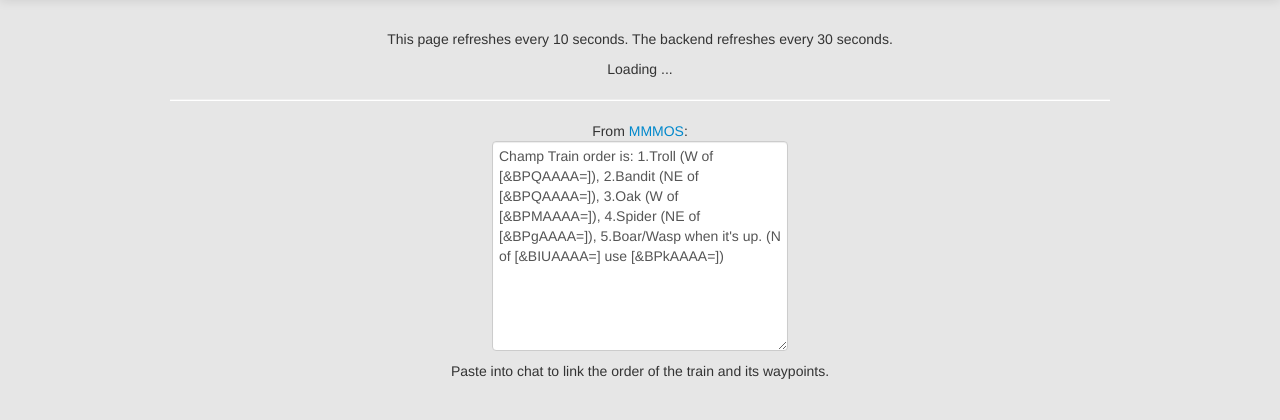
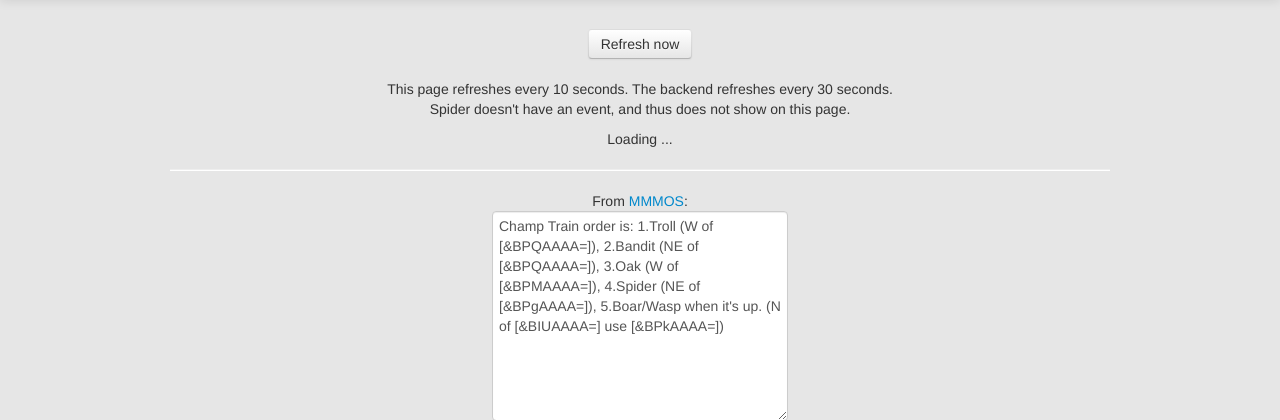
Before and after one commit to Celeo/Queensdale_zerg, a Django app: template zerg/templates/zerg/world.html in a window 1280 px wide. Shown: the part 41-461 px from the top of the page. Run offline with Django 3.2, Linux system fonts and the light colour scheme; the template is opened without the code that fills it, so the values that code supplies are empty; some libraries are stand-ins or nearby versions.

Commit message:
Update readme; re-add manual refresh button

```diff
--- a/zerg/templates/zerg/world.html
+++ b/zerg/templates/zerg/world.html
@@ -26,9 +26,10 @@
 
 <div class="container">
 
-<!-- <button class="btn" onclick="load();">Refresh now</button><br><br> -->
+<button class="btn" onclick="load();">Refresh now</button><br><br>
 
-<p>This page refreshes every 10 seconds. The backend refreshes every 30 seconds.</p>
+<p>This page refreshes every 10 seconds. The backend refreshes every 30 seconds.<br>Spider doesn't have an event, and thus does not
+show on this page.</p>
 <div id="d">Loading ...</div>
 
 <hr>
@@ -36,8 +37,8 @@
 From <a href="http://guildwars2.mmmos.com/index.php?page=view&id=17936&title=queensdale-champion-train-guide">MMMOS</a>:<br>
 <textarea style="width: 30%; height: 200px;">Champ Train order is: 1.Troll (W of [&BPQAAAA=]), 2.Bandit (NE of [&BPQAAAA=]), 3.Oak (W of [&BPMAAAA=]), 4.Spider (NE of [&BPgAAAA=]), 5.Boar/Wasp when it's up. (N of [&BIUAAAA=] use [&BPkAAAA=])</textarea><br>
 Paste into chat to link the order of the train and its waypoints.
-<br><br><br>
-<button onclick="$('#map').toggle();">Toggle map</button><br>
+<br><br>
+<button onclick="$('#map').toggle();">Toggle map</button><br><br>
 <div id="map"></div>
 
 {% endblock %}
```
Also changed, not shown: README.md.
